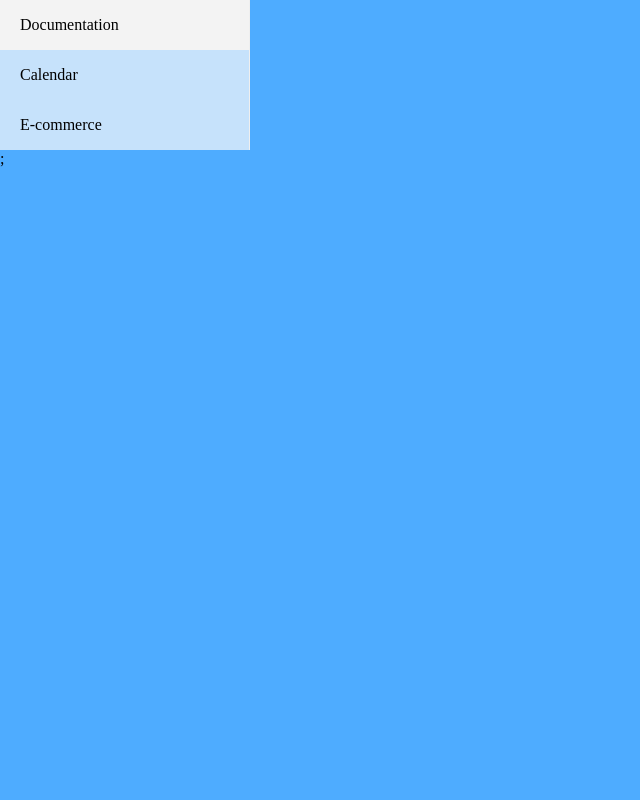
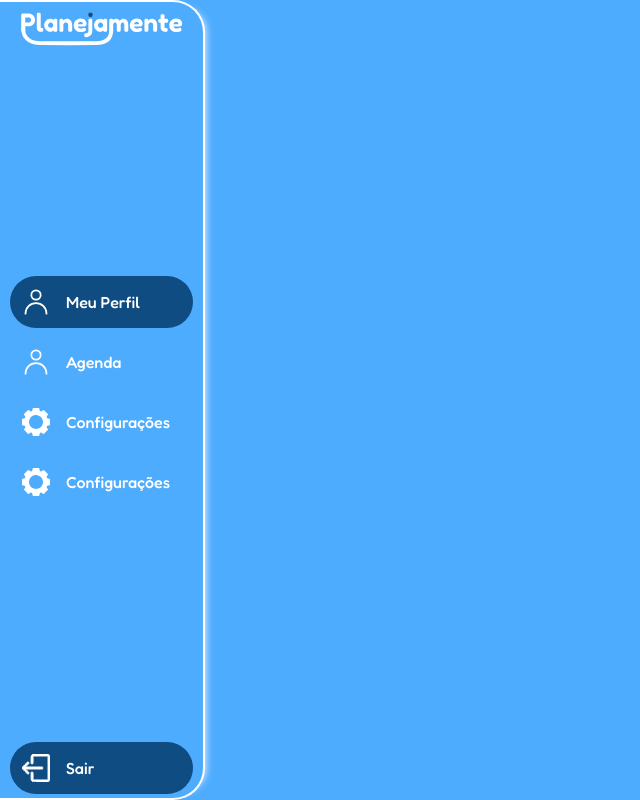
Before and after one commit to Planejamente/planejamente, a React (Create React App) app: page /psipanel in a window 1280 px wide. Shown: the whole page, without its empty margins (0-640 px from the left). Built offline with nearby package versions, Linux system fonts and the light colour scheme.

Commit message:
autoCommit

```diff
--- a/package.json
+++ b/package.json
@@ -3,6 +3,10 @@
   "version": "0.1.0",
   "private": true,
   "dependencies": {
+    "@emotion/react": "^11.11.4",
+    "@emotion/styled": "^11.11.5",
+    "@mui/icons-material": "^5.15.18",
+    "@mui/material": "^5.15.18",
     "@react-oauth/google": "^0.12.1",
     "@testing-library/jest-dom": "^5.17.0",
     "@testing-library/react": "^13.4.0",
--- a/src/components/SideBar/SideBar.module.css
+++ b/src/components/SideBar/SideBar.module.css
@@ -1,8 +1,8 @@
 .sidebarPsi {
-    width: 16vw;
+    width: 16%;
     background-color: #4EACFF;
     height: 100vh;
-    border-radius: 0 20px 20px 0;
+    border-radius: 0 32px 32px 0;
     border: 2px solid #fff;
     border-left: none;
     display: flex;
@@ -13,7 +13,7 @@
 }
 
 .logoPsiPanel {
-    margin: 1vh;
+    margin: 2% 0 0 0;
     width: 80%;
 }
 
--- a/src/components/SideBarItem/SideBarItem.module.css
+++ b/src/components/SideBarItem/SideBarItem.module.css
@@ -5,7 +5,7 @@
     border-radius: 50vh;
     color: #fff;
     padding: 2px;
-    margin: 8px 0;
+    margin: 2% 0;
     cursor: pointer;
     border: 2px solid transparent;
     transition: 0.2s;
@@ -30,7 +30,6 @@
 
 .sideActive {
     background-color: #0F4C81;
-    border: #fff 2px solid;
 }
 
 .sideActive:hover {
--- a/src/pages/psiPanel/psiPanel.jsx
+++ b/src/pages/psiPanel/psiPanel.jsx
@@ -3,30 +3,12 @@ import styles from "./psiPanel.module.css";
 import SideBar from "../../components/SideBar/SideBar";
 import {Link} from "react-router-dom";
 
-import { Sidebar, Menu, MenuItem, SubMenu } from 'react-pro-sidebar';
 
 const PsiPanel = () => {
 
     return (
         <main className={styles.mainPsiPanel}>
-            <Sidebar>
-                <Menu
-                    menuItemStyles={{
-                        button: {
-                            // the active class will be added automatically by react router
-                            // so we can use it to style the active menu item
-                            [`&.active`]: {
-                                backgroundColor: '#13395e',
-                                color: '#b6c8d9',
-                            },
-                        },
-                    }}
-                >
-                    <MenuItem component={<Link to="/documentation" />}> Documentation</MenuItem>
-                    <MenuItem component={<Link to="/calendar" />}> Calendar</MenuItem>
-                    <MenuItem component={<Link to="/e-commerce" />}> E-commerce</MenuItem>
-                </Menu>
-            </Sidebar>;
+          <SideBar mode="psi" />
         </main>
     );
 }
```
Also changed, not shown: 1 other file (tests, documents, lock files or other folders).
